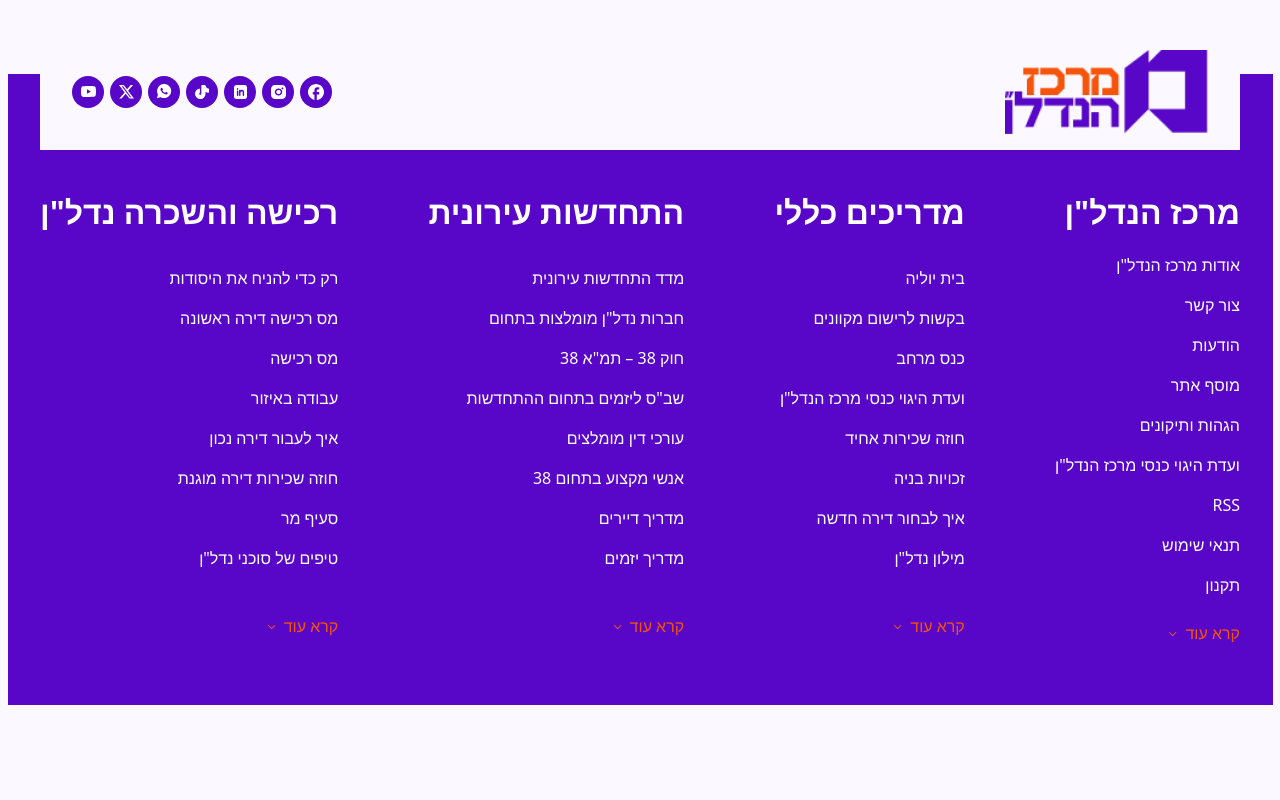
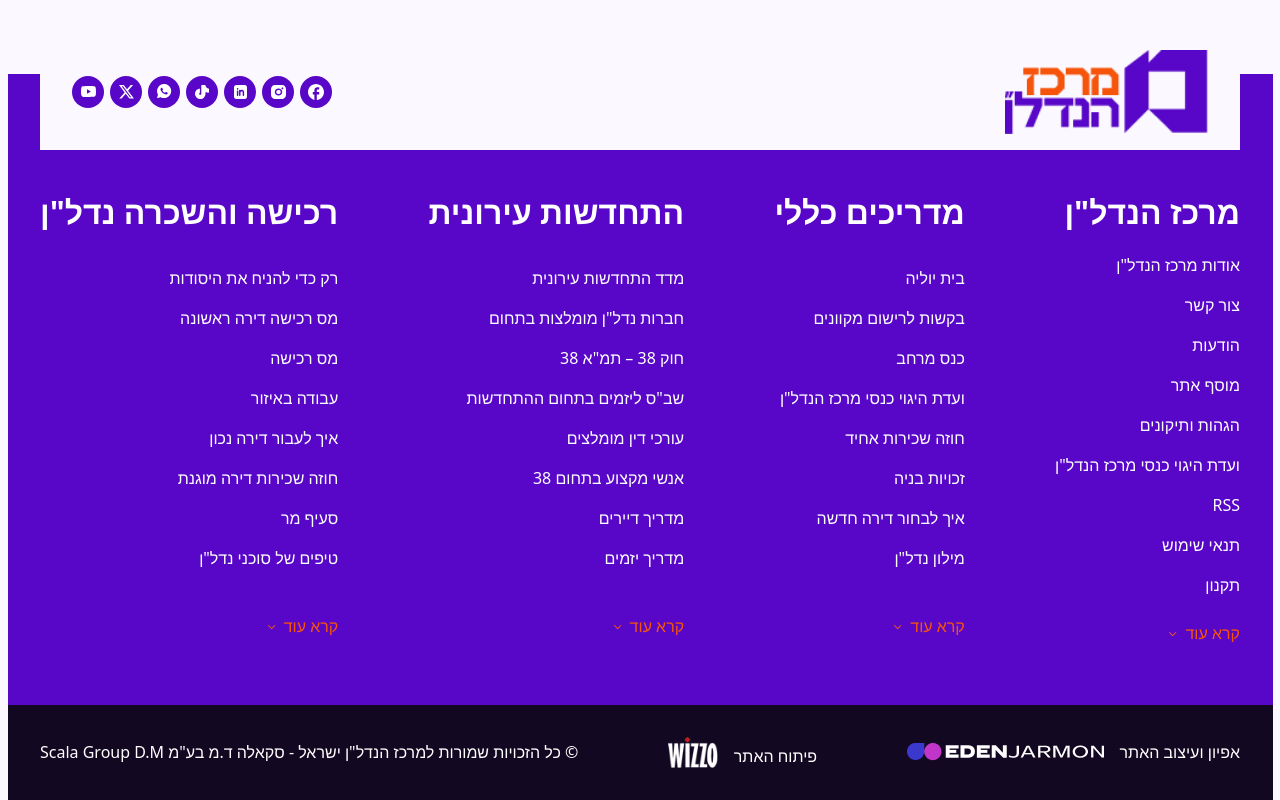
Before and after one commit to dorhakim100/wizoo-news, a Vue app: page / in a window 1280 px wide. Shown: the part 7456-8256 px from the top of the page. Before the commit the page ends 8161 px from the top, so only its background shows below. Built offline with nearby package versions, Linux system fonts and the light colour scheme.

Commit message:
Add TradeMarks to footer

```diff
--- a/src/components/AppFooter.vue
+++ b/src/components/AppFooter.vue
@@ -36,6 +36,7 @@
         </div>
       </div>
     </div>
+    <TradeMarks />
   </footer>
 </template>
 
@@ -51,6 +52,8 @@ import XIcon from '../assets/icons/socials-links/x.svg'
 import YouTube from '../assets/icons/socials-links/youtube.svg'
 
 import ArrowDown from '../assets/icons/arrow-down.svg'
+
+import TradeMarks from '../components/common/TradeMarks.vue'
 
 const socials = [
   { name: 'facebook', icon: Facebook },
--- /dev/null
+++ b/src/components/common/TradeMarks.vue
@@ -0,0 +1,65 @@
+<template>
+  <div class="trademarks-container full-width">
+    <div class="content-container">
+      <div class="logo-container eden">
+        <span>{{ EDEN_TEXT }}</span>
+        <img :src="eden" alt="eden-logo" class="logo" />
+      </div>
+      <div class="logo-container wizzo">
+        <span>{{ WIZZO_TEXT }}</span>
+        <img :src="wizzo" alt="wizzo-logo" class="logo" />
+      </div>
+      <span>{{ MERKAZ_TRADE_MARKS }}</span>
+    </div>
+  </div>
+</template>
+
+<script setup>
+import wizzo from '../../../public/wizzo-logo.png'
+import eden from '../../../public/eden-jarmon-logo.png'
+
+const MERKAZ_TRADE_MARKS =
+  '© כל הזכויות שמורות למרכז הנדל"ן ישראל - סקאלה ד.מ בע"מ Scala Group D.M'
+const WIZZO_TEXT = 'פיתוח האתר'
+const EDEN_TEXT = 'אפיון ועיצוב האתר'
+</script>
+
+<style scoped lang="scss">
+@import '../../styles/setup/_variables';
+.trademarks-container {
+  padding: 2em;
+  background-color: $trademarks-bg;
+  //   font-size: 18px;
+
+  .content-container {
+    display: flex;
+    justify-content: space-between;
+    align-items: center;
+    margin: 0 auto;
+    width: 100%;
+    max-width: $max-width-screen;
+
+    .logo-container {
+      display: flex;
+      align-items: center;
+      justify-content: center;
+      gap: 1em;
+
+      &.wizzo {
+        span {
+          align-self: end;
+        }
+        img {
+          width: 50px;
+        }
+      }
+
+      &.eden {
+        img {
+          width: 197px;
+        }
+      }
+    }
+  }
+}
+</style>
--- a/src/styles/setup/_variables.scss
+++ b/src/styles/setup/_variables.scss
@@ -56,6 +56,8 @@
 
   --footer-logo-container-bg: #fbf8ff;
 
+  --trademarks-bg: #130822;
+
   --narrow-screen-number: 600;
   --narrow-screen: 600px;
   --medium-screen: 1216px;
@@ -113,6 +115,7 @@ $white-background: var(--white-background);
 $pale-white-background: var(--pale-white-background);
 
 $footer-logo-container-bg: var(--footer-logo-container-bg);
+$trademarks-bg: var(--trademarks-bg);
 
 // LAYOUT BREAKPOINTS
 $narrow-screen: var(--narrow-screen);
```
Also changed, not shown: public/eden-jarmon-logo.png (added), public/wizzo-logo.png (added).
